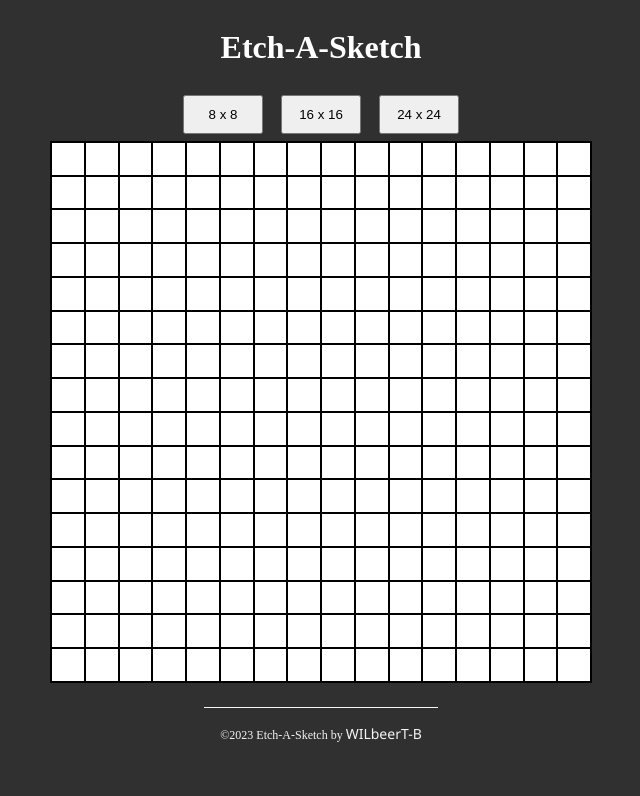
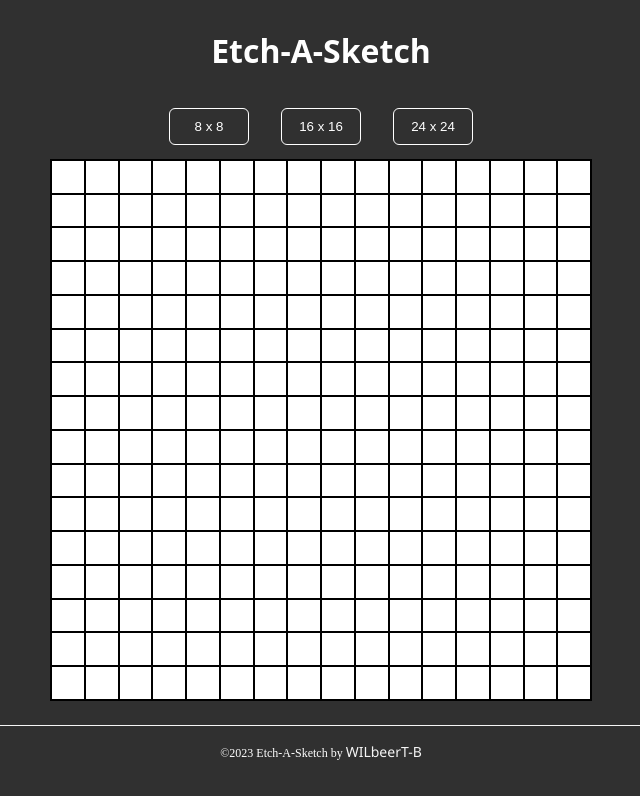
Before and after one commit to WILbeerT-B/etch-a-sketch, a plain HTML site: page index.html in a window 1280 px wide. Shown: the whole page, without its empty margins (319-959 px from the left). Drawn offline with Linux system fonts and the light colour scheme.

Commit message:
Modify html and css files
Add some styles and refactor codes.

```diff
--- a/index.html
+++ b/index.html
@@ -19,10 +19,9 @@
         <div class="grid-container">
 
         </div>
-        <div class="footer-container">©2023 Etch-A-Sketch by
-            <a href="https://github.com/WILbeerT-B" target="_blank">WILbeerT-B</a>
-        </div>
     </div>
-
+    <div class="footer-container">©2023 Etch-A-Sketch by
+        <a href="https://github.com/WILbeerT-B" target="_blank">WILbeerT-B</a>
+    </div>
 </body>
 </html>
--- a/styles.css
+++ b/styles.css
@@ -3,7 +3,6 @@ html, body {
     height: 100%;
     padding: 0;
     color: white;
-    /* margin: 0 auto; */
 }
 
 .main-container {
@@ -12,10 +11,18 @@ html, body {
     align-items: center;
 }
 
+h1 {
+    font-family: system-ui, -apple-system, BlinkMacSystemFont, 'Segoe UI', Roboto, Oxygen, Ubuntu, Cantarell, 'Open Sans', 'Helvetica Neue', sans-serif
+}
+
 button {
-    margin: 7px;
+    margin: 14px;
     padding: 10px;
     width: 80px;
+    background-color: transparent;
+    color: white;
+    border: 1px solid white;
+    border-radius: 6px;
 }
 
 .grid-container {
@@ -49,11 +56,10 @@ button {
 }
 
 .footer-container {
-    display: block;
+    text-align: center;
     margin-top: 24px;
     border-top: 1px solid whitesmoke;
     padding: 16px;
-    color: whitesmoke;
     font-family: 'Times New Roman', Times, serif;
     font-size: 12px;
 }
```
